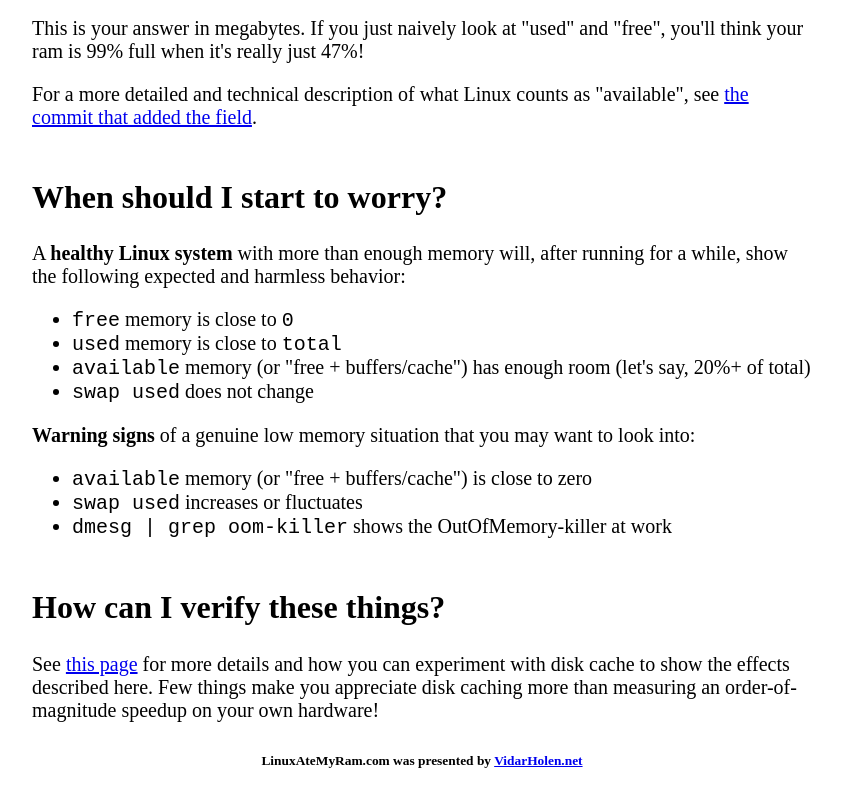
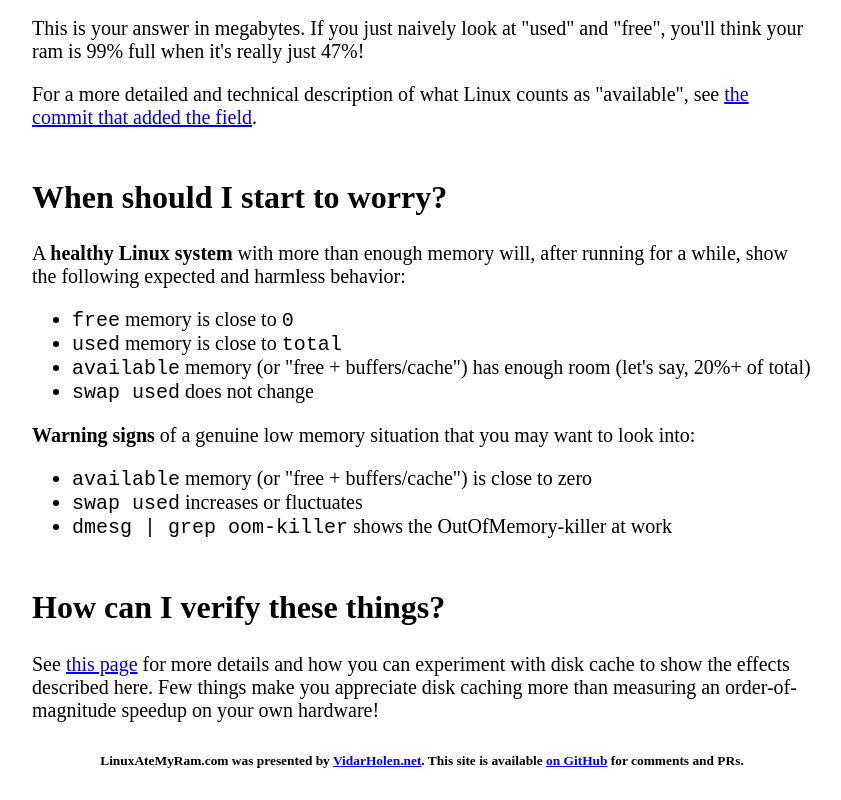
Before and after one commit to koalaman/linuxatemyram.com, a plain HTML site: page index.html in a window 1280 px wide. Shown: the part 2313-3113 px from the top of the page, without its empty margins (218-1059 px from the left). Drawn offline with Linux system fonts and the light colour scheme.

Commit message:
Add link to github

```diff
--- a/index.html
+++ b/index.html
@@ -140,7 +140,7 @@ Swap:          2047           6        2041
 				See <a href="play.html">this page</a> for more details and how you can experiment with disk cache to show the effects described here. Few things make you appreciate disk caching more than measuring an order-of-magnitude speedup on your own hardware!
 
 			</div>
-			<h6> LinuxAteMyRam.com was presented by <a href="http://www.vidarholen.net">VidarHolen.net</a> </h6>
+      <h6> LinuxAteMyRam.com was presented by <a href="http://www.vidarholen.net">VidarHolen.net</a>. This site is available <a href="https://github.com/koalaman/linuxatemyram.com">on GitHub</a> for comments and PRs. </h6>
 			</center>
 	</body>
 </html>
```
